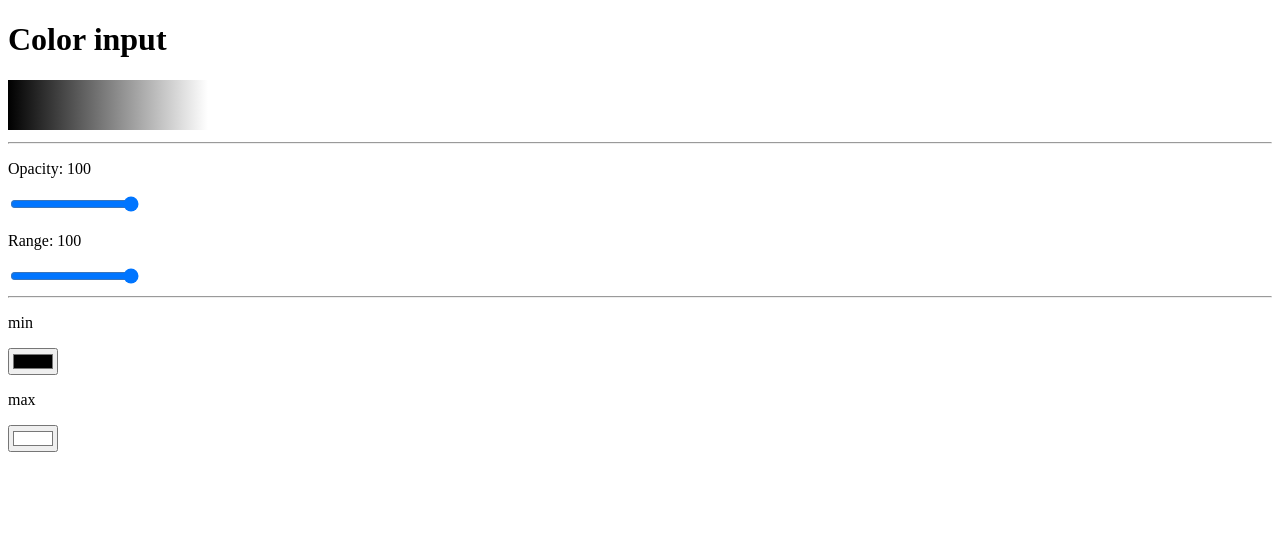
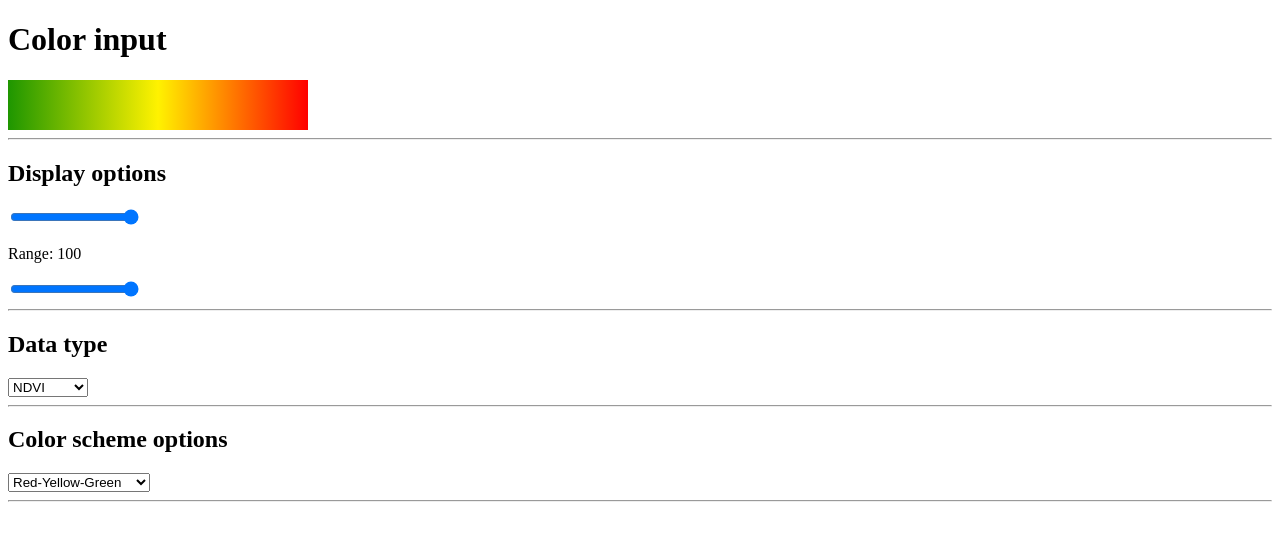
Before and after one commit to adriankulik/EPOS-Color-Selector-Tab, a React (Create React App) app: page / in a window 1280 px wide. Shown: the top 540 px of the page. Built offline with nearby package versions, Linux system fonts and the light colour scheme.

Commit message:
Added two inputs, preview is a div, not canvas

```diff
--- a/src/App.js
+++ b/src/App.js
@@ -7,27 +7,39 @@ function App() {
   const [range, setRange] = useState(100);
   const [color1, setColor1] = useState("#000000");
   const [color2, setColor2] = useState("#ffffff");
-  // canvas (gradient preview code)
-  const canvasRef = useRef(null);
-  useEffect(() => {
-    const canvas = canvasRef.current;
-    const context = canvas.getContext("2d");
-    canvas.width = 300;
-    canvas.height = 50;
-    let gradient = context.createLinearGradient(0, 0, 200, 0);
-    gradient.addColorStop(0, color1);
-    gradient.addColorStop(1, color2);
-    context.fillStyle = gradient;
-    context.globalAlpha = opacity / 100;
-    context.fillRect(0, 0, context.canvas.width, context.canvas.height);
-  });
+  const [dataType, setDataType] = useState("NDVI");
+  const [colorScheme, setColorScheme] = useState(
+    "linear-gradient(to right, #1e9600 0%, #fff200 50%, #ff0000 100%)"
+  );
 
   return (
     <div className="app">
       <h1>Color input</h1>
-      <canvas ref={canvasRef} />
+      <div>
+        {colorScheme === "Custom" ? (
+          <div
+            id="CustomPreview"
+            style={{
+              width: "300px",
+              height: "50px",
+              background: `linear-gradient(to right,  ${color1} 0%,${color2} 100%)`,
+              opacity: `${opacity / 100}`,
+            }}
+          ></div>
+        ) : (
+          <div
+            id="PredefinedPreview"
+            style={{
+              width: "300px",
+              height: "50px",
+              background: `${colorScheme}`,
+              opacity: `${opacity / 100}`,
+            }}
+          ></div>
+        )}
+      </div>
       <hr></hr>
-      <p>Opacity: {opacity}</p>
+      <h2>Display options</h2>
       <input
         type="range"
         min="0"
@@ -44,19 +56,49 @@ function App() {
         onChange={(e) => setRange(e.target.value)}
       />
       <hr></hr>
-      <p>min</p>
+      <h2>Data type</h2>
+      <select value={dataType} onChange={(e) => setDataType(e.target.value)}>
+        <option value="NDVI">NDVI</option>
+        <option value="Option #2">Option #2</option>
+        <option value="Option #3">Option #3</option>
+      </select>
+      <hr></hr>
+      <h2>Color scheme options</h2>
+      <select
+        value={colorScheme}
+        onChange={(e) => setColorScheme(e.target.value)}
+      >
+        <option value="linear-gradient(to right, #1e9600 0%, #fff200 50%, #ff0000 100%)">
+          Red-Yellow-Green
+        </option>
+        <option value="linear-gradient(90deg, rgba(89, 131, 252, 1) 0%, rgba(41, 53, 86, 1) 33%, rgba(252, 89, 204, 1) 66%, rgba(0, 8, 24, 1) 100%)">
+          Some other scheme
+        </option>
+        <option value="Custom">Custom</option>
+      </select>
+      <hr></hr>
+      <div>
+        {colorScheme === "Custom" ? (
+          <div>
+            <h2>Pick your own color scheme</h2>
+            <p>Minimal value</p>
             <input
               type="color"
               defaultValue={color1}
               onChange={(e) => setColor1(e.target.value)}
             />
-      <p>max</p>
+            <p>Maximal value</p>
             <input
               type="color"
               defaultValue={color2}
               onChange={(e) => setColor2(e.target.value)}
             />
           </div>
+        ) : (
+          <></>
+        )}
+      </div>
+    </div>
   );
 }
 
```
Also changed, not shown: src/predefinedColorOptions.js (added, +15 -0 lines). Lines whose indentation alone changed are shown as unchanged.
